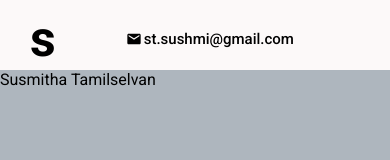
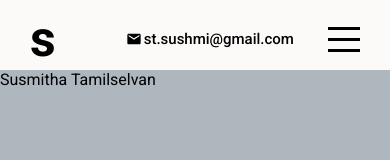
Before and after one commit to Sushmitha-94/My-Portfolio, a React (Create React App) app: page / in a window 390 px wide. Shown: the top 160 px of the page. Built offline with nearby package versions, Linux system fonts and the light colour scheme.

Commit message:
Hamburger Icon and transition

```diff
--- a/src/App.jsx
+++ b/src/App.jsx
@@ -2,11 +2,13 @@ import Topbar from "./components/topbar/TopBar";
 import Intro from "./components/intro/Intro";
 import Projects from "./components/projects/Projects"
 import "./app.scss";
+import { useState } from "react";
 
 function App() {
+  const [menuOpen,setMenuOpen] = useState(false)
   return (
     <div className="app">
-      <Topbar/>
+      <Topbar menuOpen={menuOpen} setMenuOpen={setMenuOpen}/>
       <div className="sections">
         <Intro/>
         <Projects/>
--- a/src/components/topbar/TopBar.jsx
+++ b/src/components/topbar/TopBar.jsx
@@ -1,8 +1,8 @@
 import "./topbar.scss";
 import {Mail} from '@material-ui/icons';
 
-export default function TopBar() {
-  return <div className="topbar">
+export default function TopBar({menuOpen, setMenuOpen}) {
+  return <div className={"topbar "+(menuOpen && "active")}>
       <div className="wrapper">
           <div className="left">
             <a href="#intro" className="logo">s</a>
@@ -12,7 +12,7 @@ export default function TopBar() {
             </div>
           </div>
           <div className="right">
-            <div className="hamburger">
+            <div className="hamburger" onClick={()=>setMenuOpen(!menuOpen)}>
               <span className="line1"></span>
               <span className="line2"></span>
               <span className="line3"></span>
--- a/src/components/topbar/topbar.scss
+++ b/src/components/topbar/topbar.scss
@@ -9,6 +9,7 @@
     position:fixed;
     top: 0;
     z-index: 2;
+    transition: all 1s ease;
 
     .wrapper{
         padding: 10px 30px;
@@ -49,5 +50,47 @@
 
 
         }
+
+        .right{
+
+            .hamburger{
+                    width: 32px;
+                    height: 25px;
+                    display: flex;
+                    flex-direction: column;
+                    justify-content: space-between;
+                    cursor: pointer;
+
+                    span{
+                        width: 100%;
+                        height: 3px;
+                        background-color: black;
+                        transform-origin: left;
+                        transition: all 1s ease;
+                    }
+            }
+        }
+    }
+
+    &.active{
+        background-color: rgb(51, 49, 49);
+        color: $mainColor;
+
+        .hamburger{
+            span{
+                &:first-child{
+                    background-color: white;
+                    transform: rotate(45deg);
+                }
+                &:nth-child(2){
+                    opacity: 0;
+                }
+                &:last-child{
+                    background-color: white;
+                    transform: rotate(-45deg);
+                }
+
+            }
+        }
     }
 }
```
